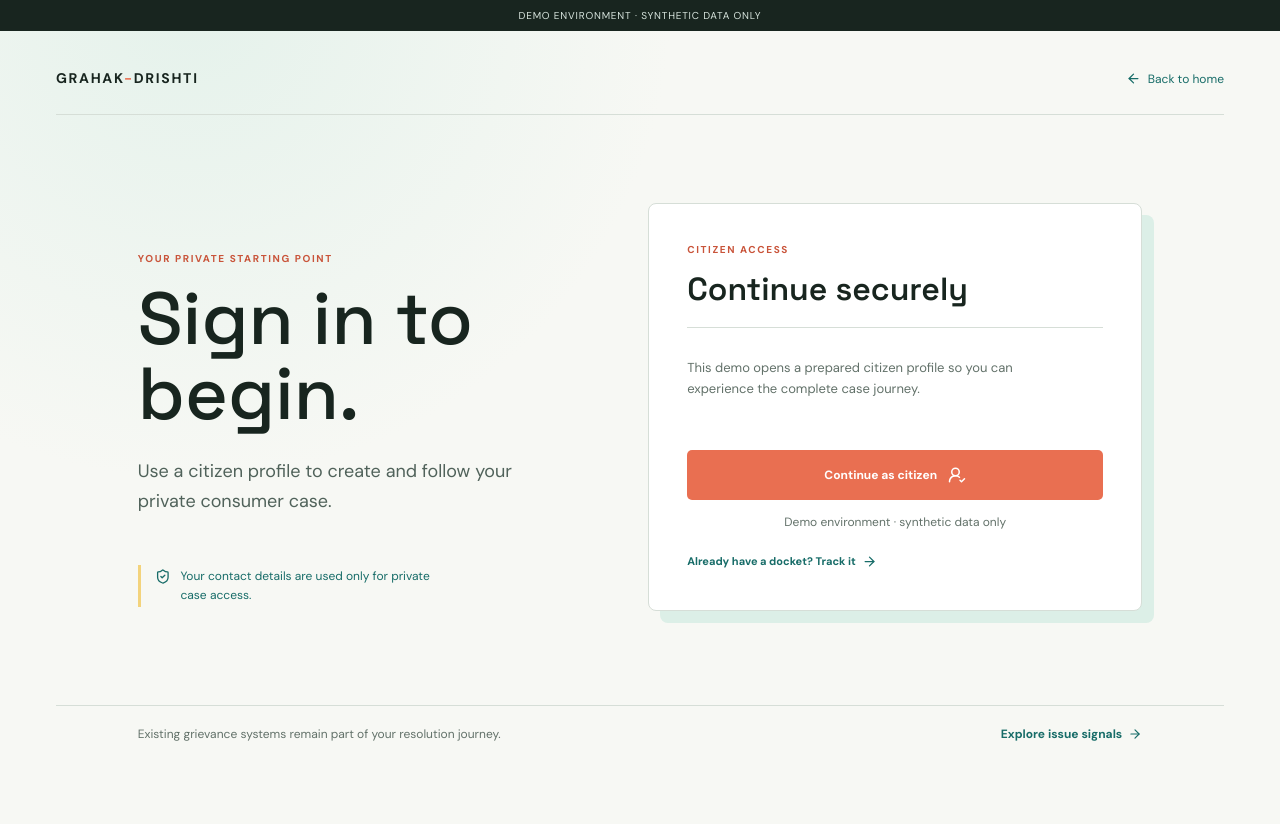
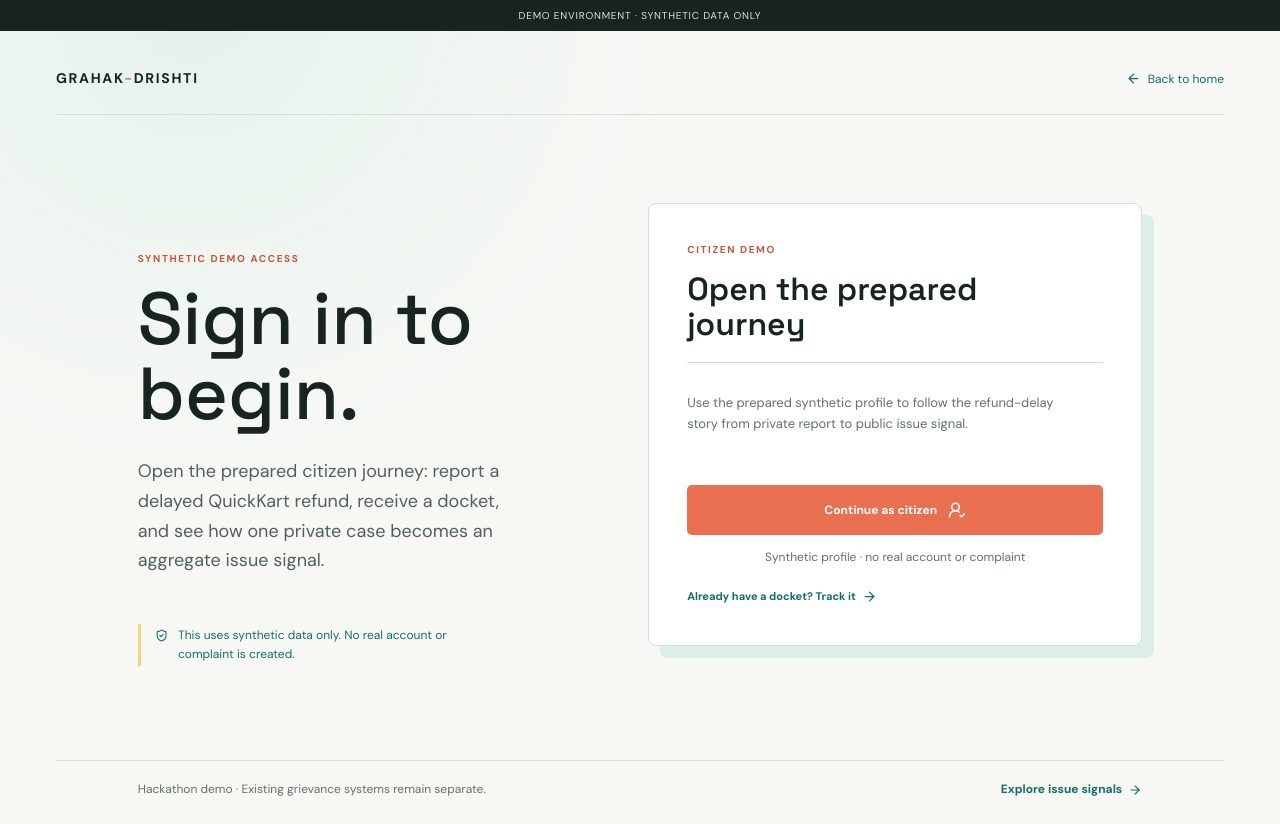
Before and after one commit to Dhanushp007/grahak-drishti, a Next.js app in the folder apps/citizen-web/: page /login in a window 1280 px wide. Before the commit the page ends 800 px from the top, so only its background shows below. Built offline with nearby package versions, Linux system fonts and the light colour scheme.

Commit message:
clarify synthetic demo login

```diff
--- a/apps/citizen-web/app/login/page.js
+++ b/apps/citizen-web/app/login/page.js
@@ -48,25 +48,25 @@
       </header>
       <section className="login-layout" aria-labelledby="login-title">
         <div className="login-intro">
-          <p className="eyebrow">Your private starting point</p>
+          <p className="eyebrow">Synthetic demo access</p>
           <h1 id="login-title">Sign in to begin.</h1>
-          <p className="intro">Use a citizen profile to create and follow your private consumer case.</p>
-          <div className="trust-note"><ShieldCheck size={19} aria-hidden="true" /><span>Your contact details are used only for private case access.</span></div>
+          <p className="intro">Open the prepared citizen journey: report a delayed QuickKart refund, receive a docket, and see how one private case becomes an aggregate issue signal.</p>
+          <div className="trust-note"><ShieldCheck size={19} aria-hidden="true" /><span>This uses synthetic data only. No real account or complaint is created.</span></div>
         </div>
         <div className="form-card login-card">
           <div className="form-card-heading">
-            <div><p className="eyebrow">Citizen access</p><h2>Continue securely</h2></div>
+            <div><p className="eyebrow">Citizen demo</p><h2>Open the prepared journey</h2></div>
           </div>
-          <p className="login-card-copy">{isConsultantContinuation ? "Your consultant notes are ready. Sign in to continue in Speak mode and add anything still missing." : "This demo opens a prepared citizen profile so you can experience the complete case journey."}</p>
+          <p className="login-card-copy">{isConsultantContinuation ? "Your consultant notes are ready. Continue in Speak mode to review them and add anything still missing." : "Use the prepared synthetic profile to follow the refund-delay story from private report to public issue signal."}</p>
           {error && <p className="submission-error" role="alert">{error}</p>}
           <button className="submit-button" type="button" onClick={signIn} disabled={isLoggingIn}>
             {isLoggingIn ? <><LoaderCircle className="spin" size={18} /> Signing you in...</> : isConsultantContinuation ? <>Log in and continue to Speak <ArrowRight size={18} /></> : <>Continue as citizen <UserRoundCheck size={18} /></>}
           </button>
-          <p className="form-footnote">Demo environment · synthetic data only</p>
+          <p className="form-footnote">Synthetic profile · no real account or complaint</p>
           <a className="login-track-link" href="/track">Already have a docket? Track it <ArrowRight size={15} /></a>
         </div>
       </section>
-      <footer className="page-footer"><span>Existing grievance systems remain part of your resolution journey.</span><a href="/issues">Explore issue signals <ArrowRight size={14} /></a></footer>
+      <footer className="page-footer"><span>Hackathon demo · Existing grievance systems remain separate.</span><a href="/issues">Explore issue signals <ArrowRight size={14} /></a></footer>
     </main>
   );
 }
```
